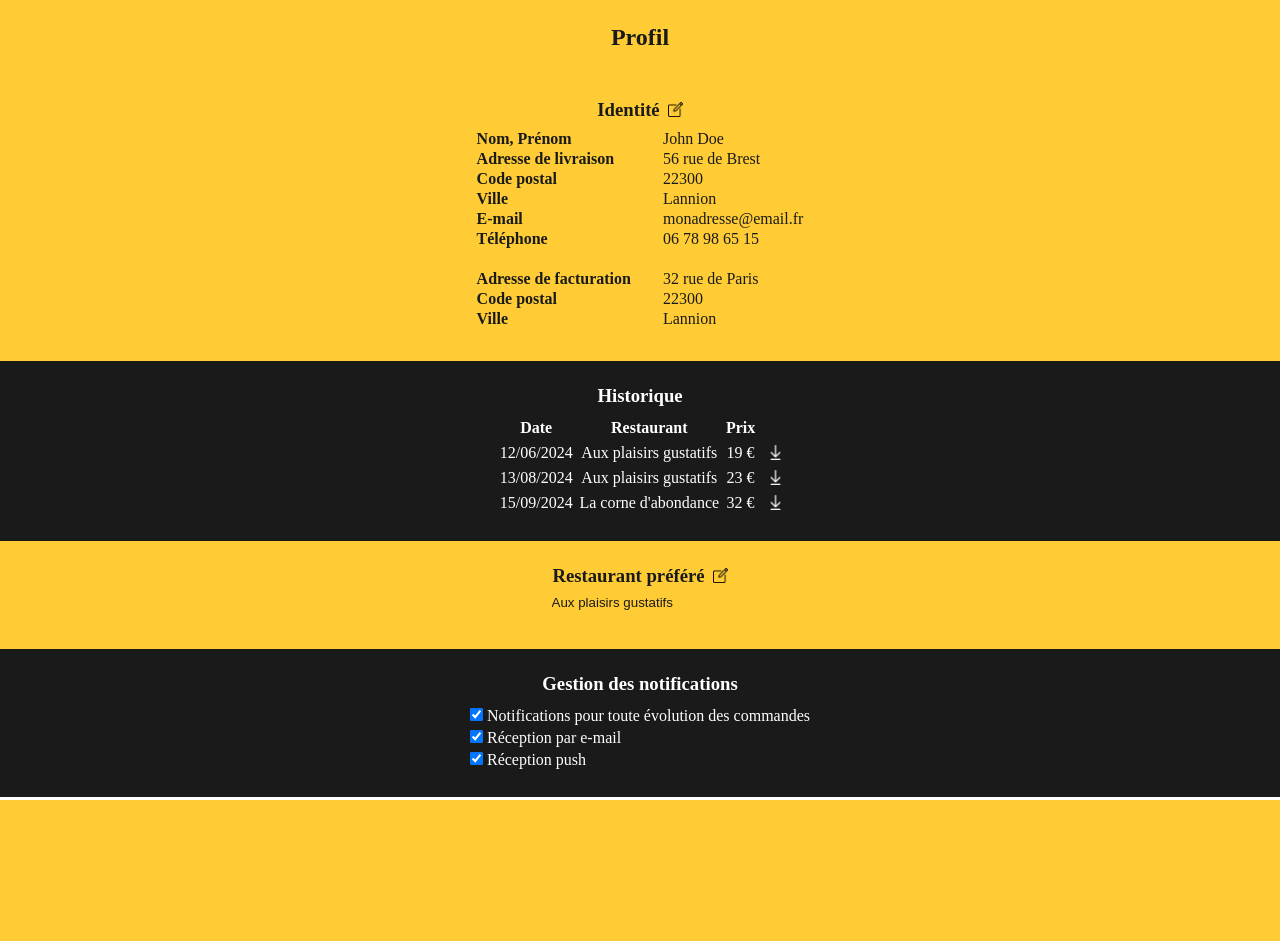
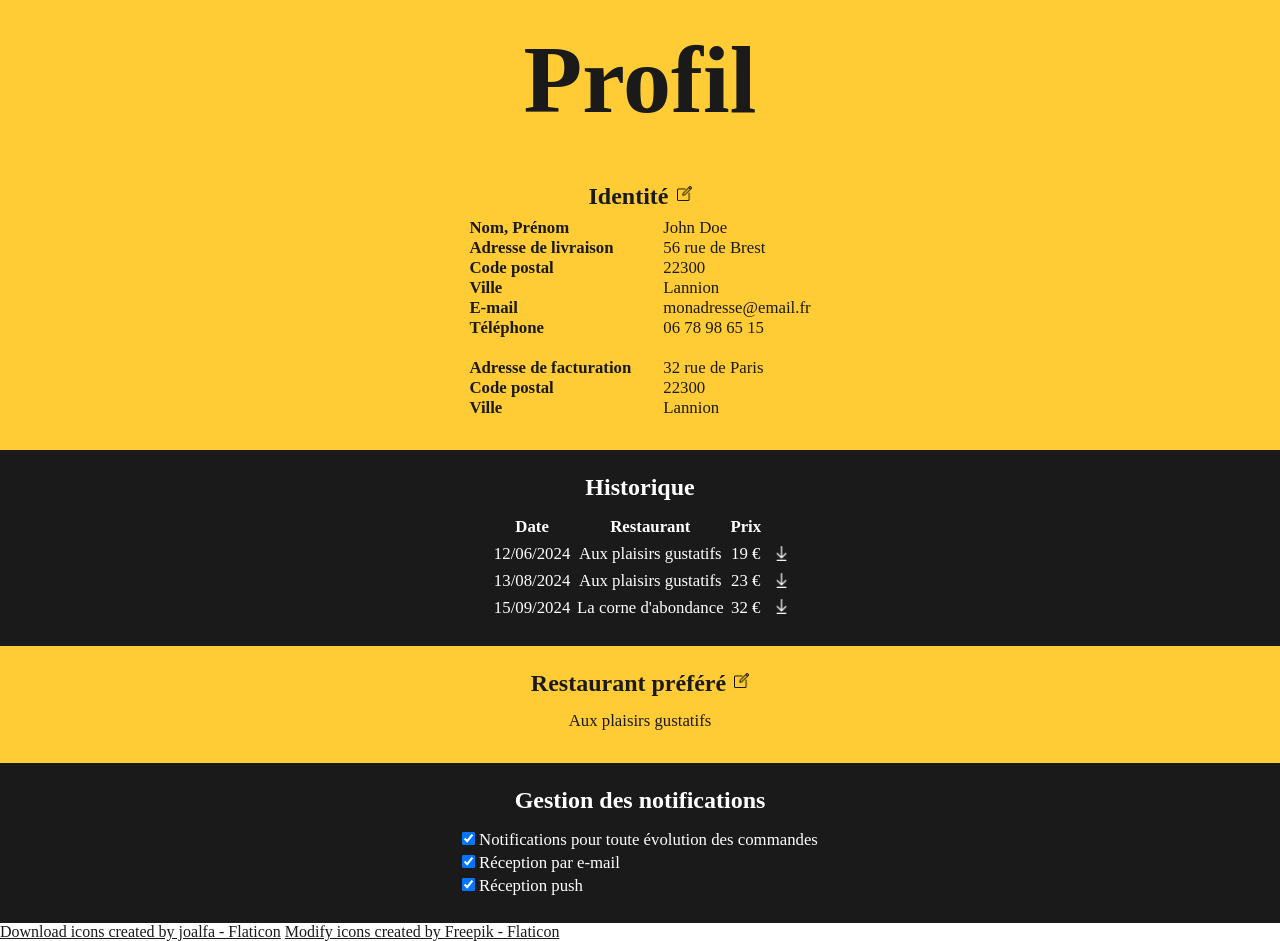
Before and after one commit to tomSample/projet_bts_sio, a PHP site: page /clients.html in a window 1280 px wide. Before the commit the page ends 800 px from the top, so only its background shows below. Run offline with PHP 8.4, Linux system fonts and the light colour scheme; lists and menus that the app fills with data are empty.

Commit message:
Finalisation de la page Profil

```diff
--- a/clients.html
+++ b/clients.html
@@ -28,12 +28,12 @@
     <section id="profile" class="fields">
         <div class="container" id="page__title">
             <div class="section-header">
-                <h2>Profil</h2>
+                <h1>Profil</h1>
             </div>
         </div>
         <div class="container" id="identity">
             <div class="subtitle">
-                <h3>Identité</h3><img class="icon" src="./img/icon/editing.png">
+                <h2>Identité</h2><img class="icon" src="./img/icon/editing.png">
                     <!--Réutiliser inscription pour les modifications-->
             </div>
             <div class="grid">
@@ -69,7 +69,7 @@
 
         <div class="container" id="history">
             <div class="subtitle">
-                <h3>Historique</h3>
+                <h2>Historique</h2>
             </div>
             <div class="table">
                 <table>
@@ -87,19 +87,17 @@
 
         <div class="container" id="love">
             <div class="subtitle">
-                <h3>Restaurant préféré</h3><img class="icon" src="./img/icon/editing.png">
+                <h2>Restaurant préféré</h2><img class="icon" src="./img/icon/editing.png">
             </div>
             <div id="loved">
-                <form>
-                    <input class="modify" type="modify" placeholder="Aux plaisirs gustatifs"><br>
-                    <button class="save-button" type="submit">Enregistrer</button>
-                </form>
+                <p>Aux plaisirs gustatifs
+                </p>
             </div>
         </div>
 
         <div class="container" id="setup">
             <div class="subtitle">
-                <h3>Gestion des notifications</h3>
+                <h2>Gestion des notifications</h2>
             </div>
             <div class="chosen">
                 <input type="checkbox" id="states" names="states" checked>
@@ -123,3 +121,8 @@
 
     <!-- ===fin footer=== -->
 </body>
+
+
+    <!-- ===licences=== -->
+    <a href="https://www.flaticon.com/free-icons/download" title="download icons">Download icons created by joalfa - Flaticon</a>
+    <a href="https://www.flaticon.com/free-icons/modify" title="modify icons">Modify icons created by Freepik - Flaticon</a>
--- a/styles/styles.css
+++ b/styles/styles.css
@@ -167,6 +167,7 @@ footer a {
 
 /* =======customers======= */
 
+
 .icon {
     width: 15;
     height: 15;
@@ -205,6 +206,7 @@ footer a {
     padding-top: 0.5rem;
     padding-bottom: 0.5rem;
     line-height: 1.25rem;
+    font-size: 1.05rem;
 }
 
 #identity, #love {
@@ -219,23 +221,25 @@ footer a {
     background-color: var(--black);
 }
 
-#history h3, #setup h3, #setup label {
+#history h2, #setup h2, #setup label {
     color: var(--white);
 }
 
-#history h3, #love h3 {
-    padding-bottom: 0.5rem;
+#history h2, #love h2 {
+    padding-bottom: 0.75rem;
 }
 
 #history .first {
     color: var(--white);
     padding: 0.15rem;
+    font-size: 1.05rem;
 }
 
 #history .follow {
     color: var(--white);
     padding: 0.15rem;
     font-weight: normal;
+    font-size: 1.05rem;
 }
 
 #history img {
@@ -243,24 +247,18 @@ footer a {
     margin-bottom: 0.3rem;
 }
 
-.modify {
-    background-color: var(--orange);
+#love p {
+    padding-top: 0.1rem;
 }
 
-::placeholder {
-    color: #1a1a1a;
-    opacity: 1; /*Firefox*/
-}
-
-.save-button {
-    background-color: var(--orange);
-    color: var(--orange);
-}
-
-#setup h3 {
-    padding-bottom: .75rem;
+#setup h2 {
+    padding-bottom: 1rem;
 }
 
 .chosen input {
     margin-bottom: .5rem;
 }
+
+.chosen label {
+    font-size: 1.05rem;
+}
```
